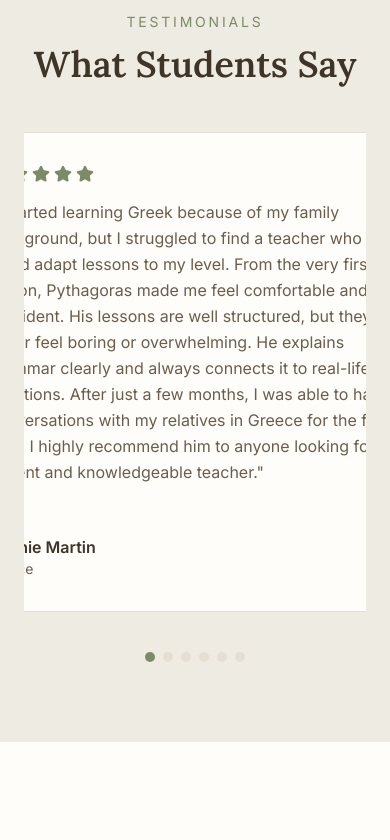
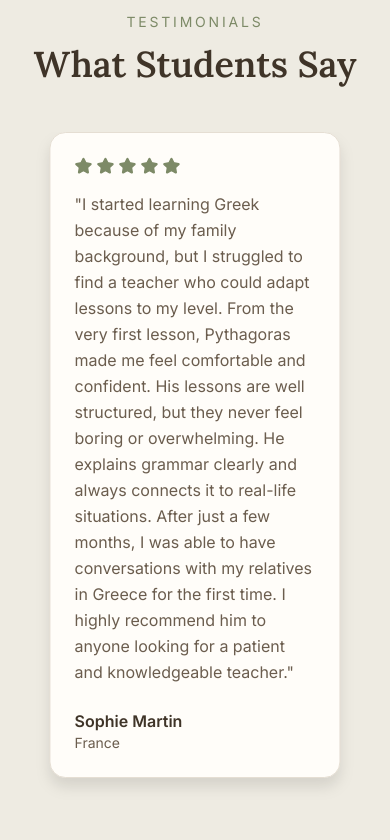
Before and after one commit to natko22/pythagoras-project, a Next.js app: page / in a window 390 px wide. Shown: the part 7340-8180 px from the top of the page. Built offline with nearby package versions, Linux system fonts and the light colour scheme.

Commit message:
make testimonials responsive -change style on nav on mobile

```diff
--- a/app/components/Navbar.tsx
+++ b/app/components/Navbar.tsx
@@ -1,6 +1,7 @@
 "use client";
 
 import { useState } from "react";
+import { AnimatePresence, motion } from "motion/react";
 import { Menu, X } from "lucide-react";
 
 export default function Navbar() {
@@ -61,23 +62,31 @@ export default function Navbar() {
         </div>
 
         {/* Mobile Menu */}
+        <AnimatePresence>
           {isOpen && (
-          <div className="border-t border-[var(--border)] py-4 lg:hidden">
-            <ul className="flex flex-col gap-4 text-base font-medium">
+            <motion.div
+              initial={{ opacity: 0, y: -8 }}
+              animate={{ opacity: 1, y: 0 }}
+              exit={{ opacity: 0, y: -8 }}
+              transition={{ duration: 0.2, ease: "easeOut" }}
+              className="absolute inset-x-0 top-full rounded-b-2xl border-t border-[var(--border)] bg-[var(--card)] px-4 py-3 shadow-lg lg:hidden"
+            >
+              <ul className="flex flex-col gap-1 text-base font-medium">
                 {links.map((link) => (
                   <li key={link.label}>
                     <a
                       href={link.href}
                       onClick={() => setIsOpen(false)}
-                    className="block text-[var(--foreground)] transition-colors hover:text-[var(--accent)]"
+                      className="block rounded-lg px-3 py-3 text-[var(--foreground)] transition-colors hover:bg-[var(--accent)]/10 hover:text-[var(--accent)]"
                     >
                       {link.label}
                     </a>
                   </li>
                 ))}
               </ul>
-          </div>
+            </motion.div>
           )}
+        </AnimatePresence>
       </nav>
     </header>
   );
--- a/app/components/Testimonials.tsx
+++ b/app/components/Testimonials.tsx
@@ -8,9 +8,7 @@ import { professor } from "../data/professor";
 import { testimonials, type Testimonial } from "../data/testimonials";
 
 const ROTATE_INTERVAL_MS = 9000;
-const CARD_WIDTH = 480;
-const GAP = 32;
-const SLOT = CARD_WIDTH + GAP;
+const MAX_CARD_WIDTH = 480;
 const TOTAL = testimonials.length;
 const ANCHOR = TOTAL;
 
@@ -20,7 +18,7 @@ const TRACK = [...testimonials, ...testimonials, ...testimonials];
 
 function TestimonialCard({ testimonial }: { testimonial: Testimonial }) {
   return (
-    <article className="flex min-h-[30rem] flex-col rounded-2xl border border-[var(--border)] bg-[var(--card)] p-8">
+    <article className="flex min-h-[30rem] flex-col rounded-2xl border border-[var(--border)] bg-[var(--card)] p-6 sm:p-8">
       <div
         className="mb-4 flex gap-1 text-[var(--accent)]"
         role="img"
@@ -96,7 +94,13 @@ export default function Testimonials() {
     return () => clearTimeout(timeout);
   }, [trackPosition, transitionDuration]);
 
-  const offsetX = (containerWidth - CARD_WIDTH) / 2 - trackPosition * SLOT;
+  const cardWidth =
+    containerWidth > 0
+      ? Math.min(MAX_CARD_WIDTH, containerWidth * 0.85)
+      : MAX_CARD_WIDTH;
+  const gap = cardWidth < 360 ? 16 : 32;
+  const slot = cardWidth + gap;
+  const offsetX = (containerWidth - cardWidth) / 2 - trackPosition * slot;
 
   return (
     <section
@@ -121,7 +125,8 @@ export default function Testimonials() {
           onMouseLeave={() => setIsPaused(false)}
         >
           <motion.div
-            className="flex gap-8"
+            className="flex"
+            style={{ gap }}
             animate={{ x: offsetX }}
             transition={{ duration: transitionDuration, ease: "easeInOut" }}
           >
@@ -131,7 +136,7 @@ export default function Testimonials() {
                 <motion.div
                   key={`${testimonial.name}-${i}`}
                   className={`shrink-0 ${isActive ? "drop-shadow-xl" : ""}`}
-                  style={{ width: CARD_WIDTH }}
+                  style={{ width: cardWidth }}
                   animate={{
                     scale: isActive ? 1 : 0.85,
                     opacity: isActive ? 1 : 0.4,
```
Lines whose indentation alone changed are shown as unchanged.
